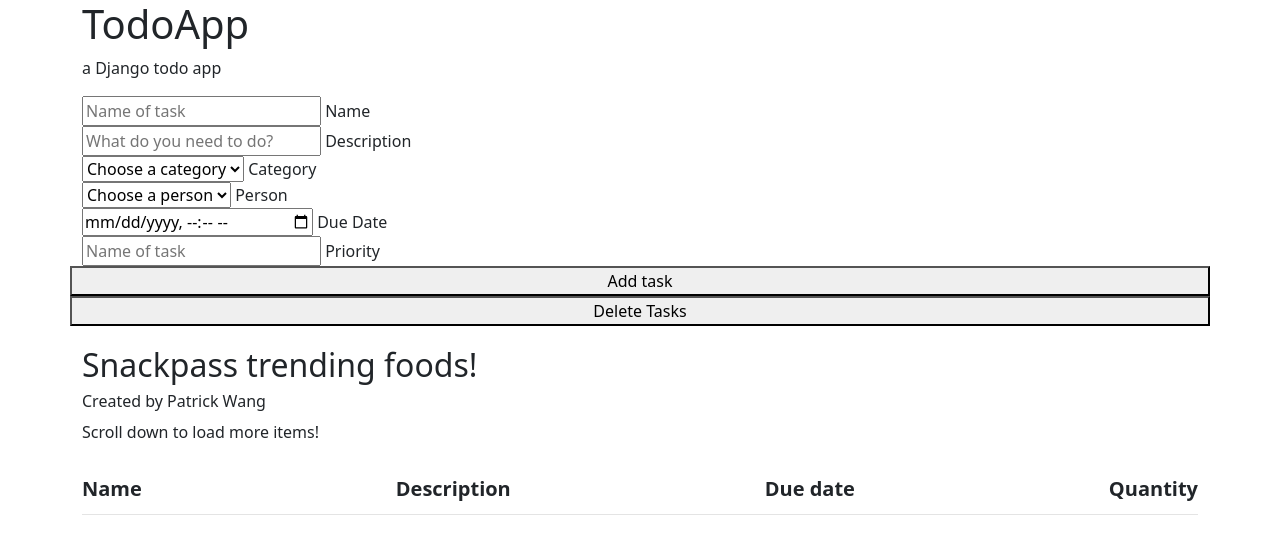
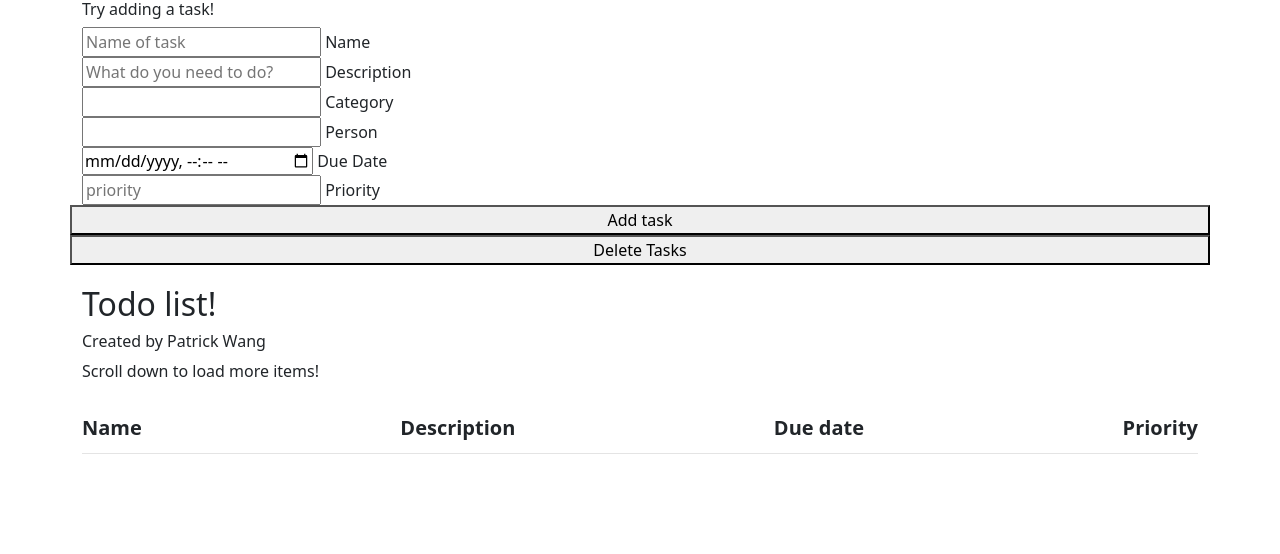
Before and after one commit to patwang123/todo-list, a Django app: page / in a window 1280 px wide. Shown: the top 554 px of the page. Run offline with Django 3.2, Linux system fonts and the light colour scheme; data that the repository does not hold is empty; some libraries are stand-ins or nearby versions.

Commit message:
working form

```diff
--- a/templates/category_template.html
+++ b/templates/category_template.html
@@ -7,6 +7,7 @@
 {% paginate todo_tasks %}
 {% for task in todo_tasks %}
 <div class='task'>
+    <input type="checkbox" class="taskCheckbox" name="checkedbox" id="{{ task.id }}" value="{{ task.id }}">
     <div>
         {{ task.name }}
     </div>
--- a/templates/tasks.html
+++ b/templates/tasks.html
@@ -4,7 +4,7 @@
 
 <head>
     <meta charset="utf-8">
-    <title>Snackpass</title>
+    <title>Todo list</title>
     <link rel="stylesheet" href="{% static 'css/bootstrap.min.css' %}">
     <link rel="stylesheet" href="{% static 'css/item.css' %}">
 </head>
@@ -12,8 +12,7 @@
     <div django-app="TaskManager">
         <div class="container">
                 <div class="content">
-                <h1>TodoApp</h1>
-                <p class="tagline">a Django todo app</p>
+                    <h6> Try adding a task! </h6>
                     <form action="" method="post">
                         {% csrf_token %} <!-- csrf token for basic security -->
                         <div class="inputContainer">
@@ -26,71 +25,54 @@
                         </div>
                         <div class="inputContainer half last">
                             <i class="fa fa-caret-down selectArrow"></i>
-                        <select id="category" class="taskCategory" name="category">
-                        <option class="disabled" value="">Choose a category</option>
+                            <input id="category" class="taskCategory" name="category" list='categories'/>
+                                <datalist id='categories'>
                                     {% for category in categories %}
                                         <option class="" value="{{ category.name }}" name="{{ category.name }}">{{ category.name }}</option>
                                     {% endfor %}
-                        </select>
+                                </datalist>
                             <label for="category">Category</label>
                         </div>
                         <div class="inputContainer half last">
                             <i class="fa fa-caret-down selectArrow"></i>
-                        <select id="person" class="taskPerson" name="person">
-                        <option class="disabled" value="">Choose a person</option>
+                            <input id="person" name="person" list = 'people'/>
+                                <datalist id='people'>
                                     {% for person in people %}
-                            <option class="" value="{{ person.name }}" name="{{ person.name }}">{{ person.name }}</option>
+                                        <option value="{{ person.name }}"> {{ person.name }} </option>
                                     {% endfor %}
+                                </datalist>
                             </select>
                             <label for="person">Person</label>
                         </div>
                         <div class="inputContainer half last right">
-                        <input type="datetime-local" id="dueDate" class="taskDate" name="date">
+                            <input type="datetime-local" id="dueDate" name="date">
                             <label for="dueDate">Due Date</label>
                         </div>
                         <div class="inputContainer">
-                        <input type="number" id="priority" class="taskName" placeholder="Name of task" name="priority" required>
+                            <input type="number" id="priority" placeholder="priority" name="priority" required>
                             <label for="priority">Priority</label>
                         </div>
                         <div class="row">
                             <button class="taskAdd" name="taskAdd" type="submit"><i class="fa fa-plus icon"></i>Add task</button>
                             <button class="taskDelete" name="taskDelete" formnovalidate="" type="submit" onclick="$('input#sublist').click();"><i class="fa fa-trash-o icon"></i>Delete Tasks</button>
                         </div>
-                <ul class="taskList">
+                        <h2 style='margin-top: 20px'>Todo list!</h2>
+                            <h6>Created by Patrick Wang</h6>
+                            <div  style='margin-bottom: 20px;'> Scroll down to load more items! </div>
+                            <div class='task-header'>
+                                <div>Name</div>
+                                <div class='sub'>Description</div>
+                                <div class='sub'>Due date</div>
+                                <div class='sub'>Priority</div>
+                            </div>
+                            {% include 'category_template.html' %}
 
-
-                {% for todo in todos %} <!-- django template lang - for loop -->
-                    <li class="taskItem">
-                        <input type="checkbox" class="taskCheckbox" name="checkedbox" id="{{ todo.id }}" value="{{ todo.id }}">
-                        <label for="{{ todo.id }}"><span class="complete-">{{ todo.title }}</span></label>
-                        <span class="category-{{ todo.category }}">{{ todo.category }}</span>
-                        <strong class="taskDate"><i class="fa fa-calendar"></i>{{ todo.created }} - {{ todo.due_date }}</strong>
-                    </li>
-                {% endfor %}
-                </ul><!-- taskList -->
                     </form>
                 </div><!-- content -->
         </div><!-- container -->
     </div>
     <div class="container">
-        <h2 style='margin-top: 20px'>Snackpass trending foods!</h2>
-        <h6>Created by Patrick Wang</h6>
-        <div  style='margin-bottom: 20px;'> Scroll down to load more items! </div>
-        <div class='task-header'>
-            <div>
-                Name
-            </div>
-            <div class='sub'>
-                Description
-            </div>
-            <div class='sub'>
-                Due date
-            </div>
-            <div class='sub'>
-                Quantity
-            </div>
-        </div>
-        {% include 'category_template.html' %}
+
 
     </div>
 
--- a/todo/views.py
+++ b/todo/views.py
@@ -4,7 +4,6 @@ from .models import Task, Category, Person
 from .serializers import TaskSerializer, CategorySerializer, PersonSerializer
 from rest_framework import viewsets
 # Create your views here.
-
 
 class TaskViewSet(viewsets.ModelViewSet):
     queryset = Task.objects.all()
@@ -23,22 +22,22 @@ def home(request):
     template = 'tasks.html'
 
     # FILTER BY COMPLETED, ANNOTATE TIME LEFT, ETC
-    incomplete_tasks = Task.objects.all()
+    incomplete_tasks = Task.objects.all().order_by('due_date')
     categories = Category.objects.all()
     people = Person.objects.all()
 
     if request.method == "POST":  # checking if the request method is a POST
         if "taskAdd" in request.POST:  # checking if there is a request to add a todo
-                name = request.POST['name']
-                description = request.POST['description']
-                due_date = request.POST["date"]  # date
-                category = Category.objects.get(name=request.POST["category"])
-                person = Person.objects.get(name=request.POST['person'])
-                priority = request.POST['priority']
-                Todo = Task(name=name, description=description, due_date=due_date,
-                                category=category, person=person, priority = priority)
-                Todo.save()
-                return redirect("/")
+            name = request.POST['name']
+            description = request.POST['description']
+            due_date = request.POST["date"]  # date
+            category, _ = Category.objects.get_or_create(name=request.POST["category"])
+            person, _ = Person.objects.get_or_create(name=request.POST['person'])
+            priority = request.POST['priority']
+            Todo = Task(name=name, description=description, due_date=due_date,
+                            category=category, person=person, priority = priority)
+            Todo.save()
+            return redirect("/")
 
         if "taskDelete" in request.POST:  # checking if there is a request to delete a todo
             # checked todos to be deleted
@@ -46,6 +45,7 @@ def home(request):
             for todo_id in checkedlist:
                 todo = Task.objects.get(id=int(todo_id))  # getting todo id
                 todo.delete()  # deleting todo
+            return redirect('/')
 
     return render(request, template, {'todo_tasks': incomplete_tasks, 'categories': categories, 'people': people})
 
```
Lines whose indentation alone changed are shown as unchanged.
